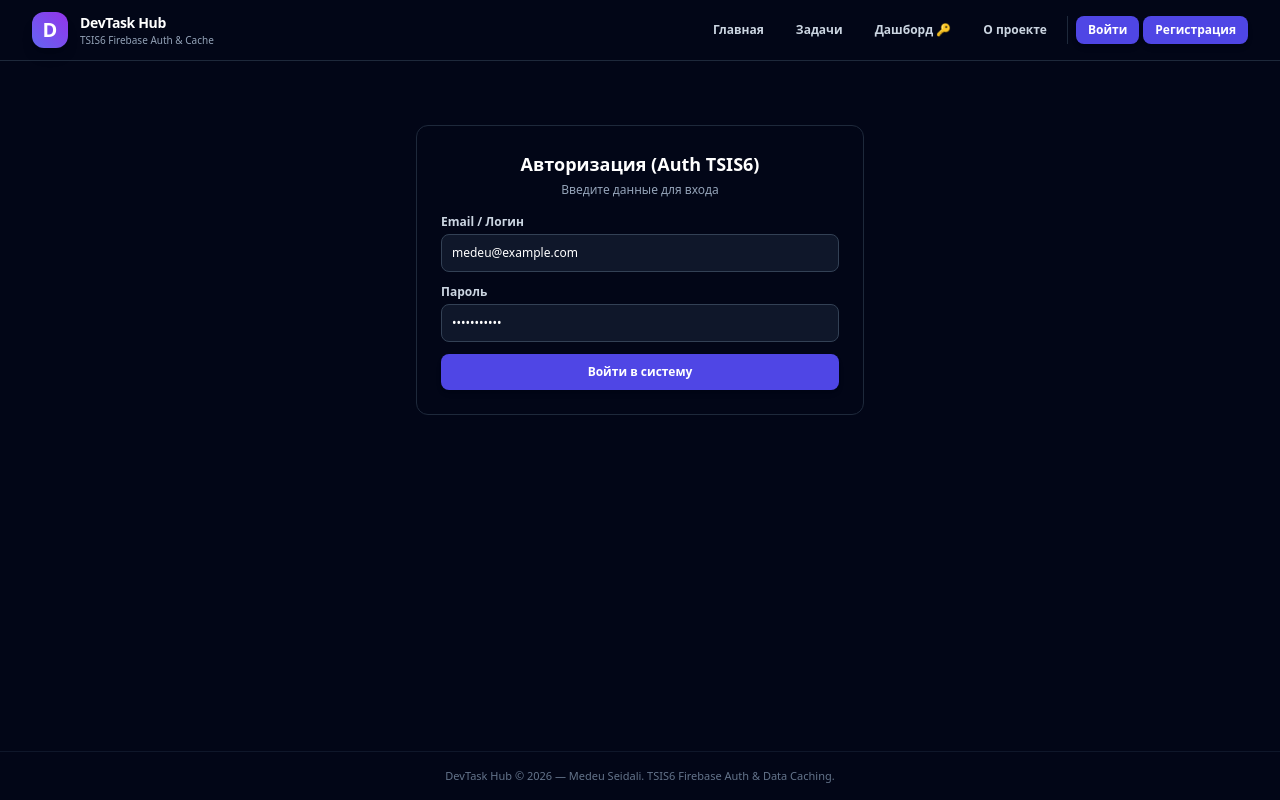
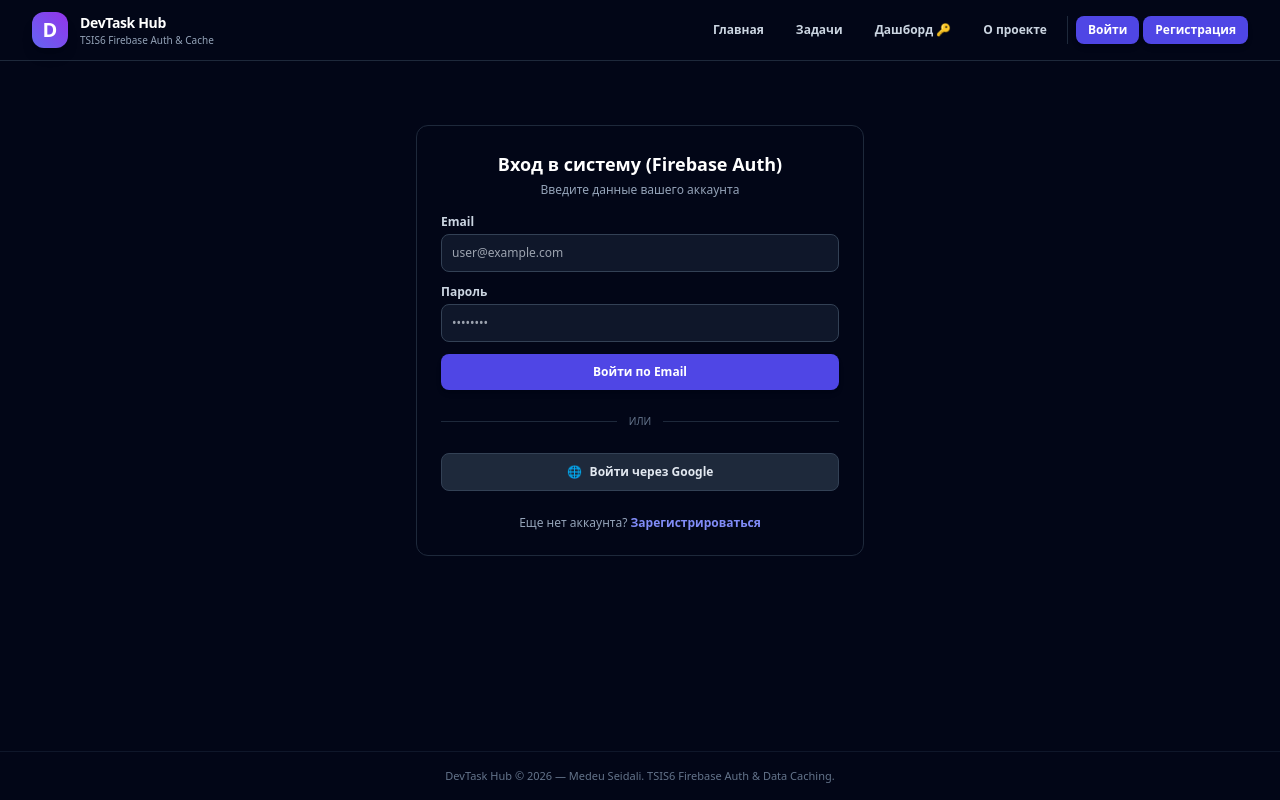
Before and after one commit to Medeu06/devtask-hub-tsis6, a React (Vite) app: page /login in a window 1280 px wide. Built offline with nearby package versions, Linux system fonts and the light colour scheme; no server answers.

Commit message:
Refactor LoginPage to include Google login option

```diff
--- a/src/pages/LoginPage.jsx
+++ b/src/pages/LoginPage.jsx
@@ -1,55 +1,71 @@
 import React, { useState } from 'react';
-import { useNavigate, useLocation } from 'react-router-dom';
+import { useNavigate, useLocation, Link } from 'react-router-dom';
 import { useAuth } from '../context/AuthContext.jsx';
 
 export default function LoginPage() {
-  const { login, isAuthenticated } = useAuth();
+  const { login, loginWithGoogle } = useAuth();
   const navigate = useNavigate();
   const location = useLocation();
 
-  const [email, setEmail] = useState('medeu@example.com');
-  const [password, setPassword] = useState('password123');
+  const [email, setEmail] = useState('');
+  const [password, setPassword] = useState('');
+  const [error, setError] = useState('');
+  const [loading, setLoading] = useState(false);
 
-  const from = location.state?.from?.pathname || '/dashboard';
+  const from = location.state?.from?.pathname || '/profile';
 
-  if (isAuthenticated) {
-    return (
-      <div className="max-w-md mx-auto glass-card p-8 rounded-xl text-center space-y-4 my-10">
-        <h2 className="text-base font-bold text-white">Вы уже авторизованы!</h2>
-        <button
-          onClick={() => navigate('/dashboard')}
-          className="px-4 py-2 bg-indigo-600 hover:bg-indigo-500 text-white text-xs font-bold rounded-lg"
-        >
-          Перейти в Дашборд →
-        </button>
-      </div>
-    );
-  }
+  const handleSubmit = async (e) => {
+    e.preventDefault();
+    setError('');
+    setLoading(true);
 
-  const handleSubmit = (e) => {
-    e.preventDefault();
-    if (login(email, password)) {
+    try {
+      await login(email, password);
       navigate(from, { replace: true });
+    } catch (err) {
+      setError(`Ошибка входа: ${err.message}`);
+    } finally {
+      setLoading(false);
+    }
+  };
+
+  const handleGoogleSignIn = async () => {
+    setError('');
+    setLoading(true);
+    try {
+      await loginWithGoogle();
+      navigate(from, { replace: true });
+    } catch (err) {
+      setError(`Ошибка Google входа: ${err.message}`);
+    } finally {
+      setLoading(false);
     }
   };
 
   return (
     <div className="max-w-md mx-auto glass-card p-6 rounded-xl space-y-4 my-10 border border-slate-800">
       <div className="text-center">
-        <h1 className="text-lg font-bold text-white">Авторизация (Auth TSIS6)</h1>
+        <h1 className="text-lg font-bold text-white">Вход в систему (Firebase Auth)</h1>
         <p className="text-xs text-slate-400 mt-1">
-          {location.state?.from ? '🔒 Пожалуйста, войдите для доступа к закрытой странице' : 'Введите данные для входа'}
+          {location.state?.from ? '🔒 Войдите для доступа к защищенной странице' : 'Введите данные вашего аккаунта'}
         </p>
       </div>
 
+      {error && (
+        <div className="p-3 bg-red-500/10 border border-red-500/30 rounded-lg text-red-300 text-xs">
+          ⚠️ {error}
+        </div>
+      )}
+
       <form onSubmit={handleSubmit} className="space-y-3 text-xs">
         <div>
-          <label className="block text-slate-300 mb-1 font-semibold">Email / Логин</label>
+          <label className="block text-slate-300 mb-1 font-semibold">Email</label>
           <input
             type="email"
+            required
             value={email}
             onChange={(e) => setEmail(e.target.value)}
-            required
+            placeholder="user@example.com"
             className="w-full bg-slate-900 border border-slate-700 rounded-lg p-2.5 text-white focus:outline-none focus:border-indigo-500"
           />
         </div>
@@ -58,20 +74,45 @@ export default function LoginPage() {
           <label className="block text-slate-300 mb-1 font-semibold">Пароль</label>
           <input
             type="password"
+            required
             value={password}
             onChange={(e) => setPassword(e.target.value)}
-            required
+            placeholder="••••••••"
             className="w-full bg-slate-900 border border-slate-700 rounded-lg p-2.5 text-white focus:outline-none focus:border-indigo-500"
           />
         </div>
 
         <button
           type="submit"
-          className="w-full py-2.5 bg-indigo-600 hover:bg-indigo-500 font-bold text-white rounded-lg transition-all shadow-md mt-2"
+          disabled={loading}
+          className="w-full py-2.5 bg-indigo-600 hover:bg-indigo-500 font-bold text-white rounded-lg transition-all shadow-md disabled:opacity-50"
         >
-          Войти в систему
+          {loading ? 'Выполняется вход...' : 'Войти по Email'}
         </button>
       </form>
+
+      <div className="relative flex py-2 items-center">
+        <div className="flex-grow border-t border-slate-800"></div>
+        <span className="flex-shrink mx-3 text-[10px] text-slate-500 uppercase">или</span>
+        <div className="flex-grow border-t border-slate-800"></div>
+      </div>
+
+      <button
+        type="button"
+        onClick={handleGoogleSignIn}
+        disabled={loading}
+        className="w-full py-2.5 bg-slate-800 hover:bg-slate-700 text-slate-200 font-semibold rounded-lg border border-slate-700 transition-all flex items-center justify-center space-x-2 text-xs"
+      >
+        <span>🌐</span>
+        <span>Войти через Google</span>
+      </button>
+
+      <div className="text-center text-xs text-slate-400 pt-2">
+        Еще нет аккаунта?{' '}
+        <Link to="/signup" className="text-indigo-400 hover:underline font-bold">
+          Зарегистрироваться
+        </Link>
+      </div>
     </div>
   );
 }
```
